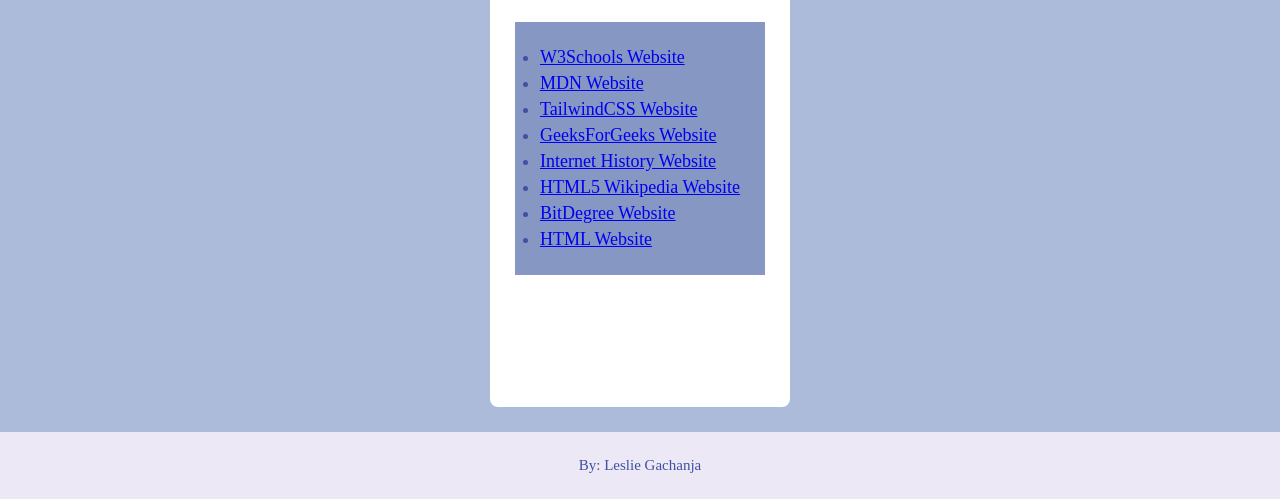
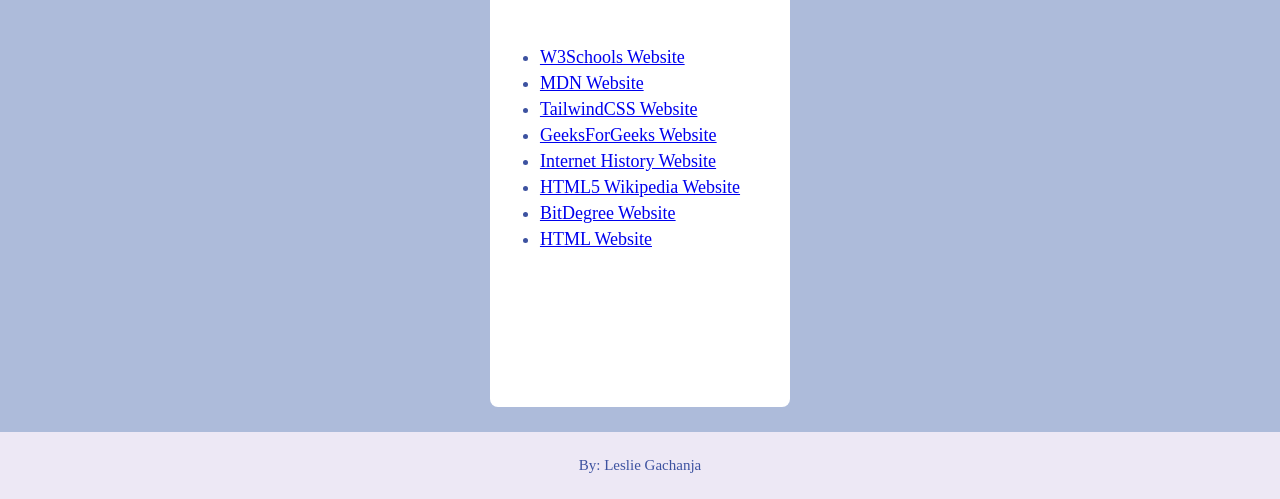
Before and after one commit to lgleslie/IT3203, a plain HTML site: page resources.html in a window 1280 px wide. Shown: the part 301-800 px from the top of the page. Drawn offline with Linux system fonts and the light colour scheme.

Commit message:
Update resources.html

```diff
--- a/resources.html
+++ b/resources.html
@@ -7,12 +7,12 @@
 <link rel="stylesheet" type="text/css" href="mystyle.css">
 <style>
 ul {
-  background: #8697C4;
+  background: white;
   padding: 20px;
   max-width: 100%;
 }
 ul li {
-  background: #8697C4;
+  background: white;
   margin: 5px;
   font-size: 18px;
   color: #3D52A0;
```
